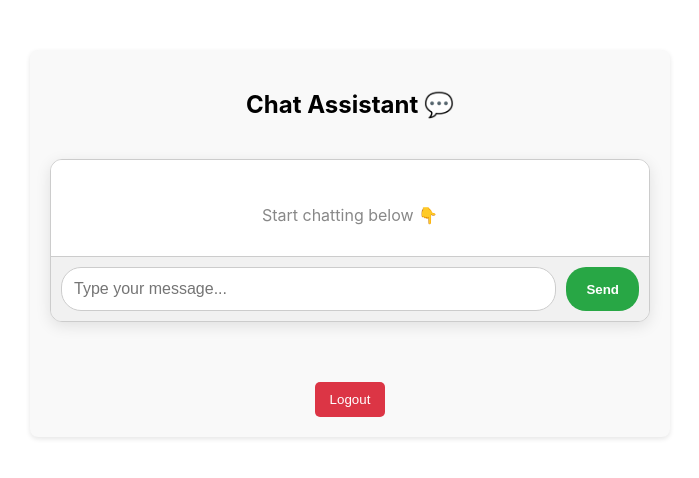
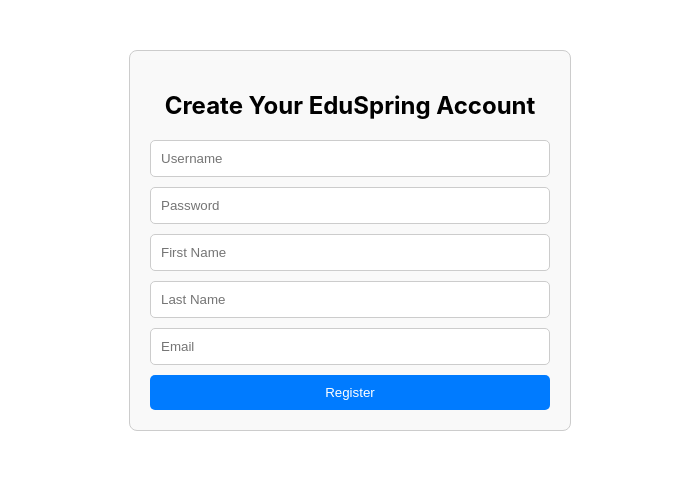
Before and after one commit to Nazulka/eduspring, a React (Create React App) app in the folder frontend/: page /register in a window 1280 px wide. Before the commit this address led to /chat. Shown: the top 478 px of the page, without its empty margins (290-989 px from the left). Built offline with nearby package versions, Linux system fonts and the light colour scheme; sample sign-in values are in the browser's storage.

Commit message:
update home and register pages

```diff
--- a/frontend/src/pages/Home.jsx
+++ b/frontend/src/pages/Home.jsx
@@ -10,7 +10,7 @@
 
       <div className="auth-section">
         <p>If you already have an account, please <Link to="/login" className="nav-link">log in</Link>.</p>
-        <p>If you’re new here, you can <Link to="/register" className="nav-link">create an account</Link>.</p>
+        <p>If you’re new here, you can <Link to="/register" className="nav-link">Sign Up</Link>.</p>
       </div>
 
       <nav className="home-nav">
--- a/frontend/src/pages/Register.jsx
+++ b/frontend/src/pages/Register.jsx
@@ -1,6 +1,6 @@
 import React, { useState, useEffect } from "react";
 import { useNavigate } from "react-router-dom";
-import { useAuth } from "../context/AuthContext"; // make sure this hook exists
+import { useAuth } from "../context/AuthContext"; // must return { isAuthenticated }
 
 export default function Register() {
   const [formData, setFormData] = useState({
@@ -14,29 +14,38 @@
   const [message, setMessage] = useState("");
   const [error, setError] = useState("");
   const navigate = useNavigate();
-  const { isAuthenticated } = useAuth(); // check if user is logged in
+  const { isAuthenticated } = useAuth();
 
-  // 🧭 Redirect logged-in users away from register page
+  // 🧹 Ensure user is logged out when accessing register page
   useEffect(() => {
-    if (isAuthenticated) {
-      navigate("/chat"); // or "/home"
+    localStorage.removeItem("token");
+  }, []);
+
+  // 🚫 Redirect authenticated users trying to access /register manually
+  useEffect(() => {
+    const token = localStorage.getItem("token");
+    if (token && isAuthenticated) {
+      navigate("/chat");
     }
   }, [isAuthenticated, navigate]);
 
+  // ✏️ Handle form field changes
   const handleChange = (e) => {
-    setFormData({
-      ...formData,
+    setFormData((prev) => ({
+      ...prev,
       [e.target.name]: e.target.value,
-    });
+    }));
   };
 
+  // 🚀 Handle form submission
   const handleSubmit = async (e) => {
     e.preventDefault();
     setMessage("");
     setError("");
 
-    // Simple client-side validation
-    if (!formData.username || !formData.password || !formData.email) {
+    // Basic validation
+    const { username, password, email } = formData;
+    if (!username || !password || !email) {
       setError("Username, password, and email are required.");
       return;
     }
@@ -60,19 +69,20 @@
           email: "",
         });
 
-        // Redirect to login after 2 seconds
+        // ✅ Redirect to login after a short delay
         setTimeout(() => navigate("/login"), 2000);
       } else {
         setError(text || "Something went wrong. Please try again.");
       }
     } catch (err) {
-      setError("Network error: could not reach server.");
+      setError("Network error: could not reach the server.");
     }
   };
 
   return (
     <div style={styles.container}>
-      <h2 style={styles.header}>User Registration</h2>
+      <h2 style={styles.header}>Create Your EduSpring Account</h2>
+
       <form onSubmit={handleSubmit} style={styles.form}>
         <input
           name="username"
@@ -116,8 +126,8 @@
         </button>
       </form>
 
-      {message && <p style={{ color: "green" }}>{message}</p>}
-      {error && <p style={{ color: "red" }}>{error}</p>}
+      {message && <p style={{ color: "green", marginTop: "10px" }}>{message}</p>}
+      {error && <p style={{ color: "red", marginTop: "10px" }}>{error}</p>}
     </div>
   );
 }
```
